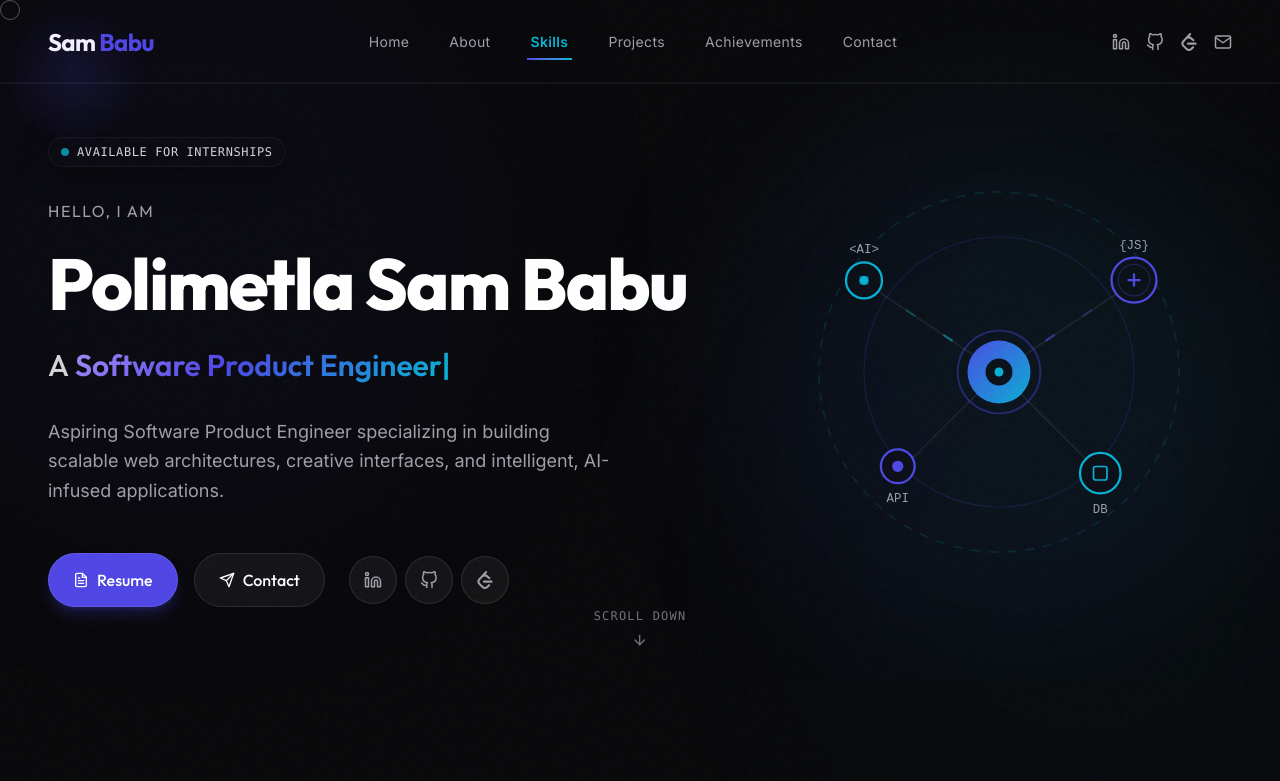
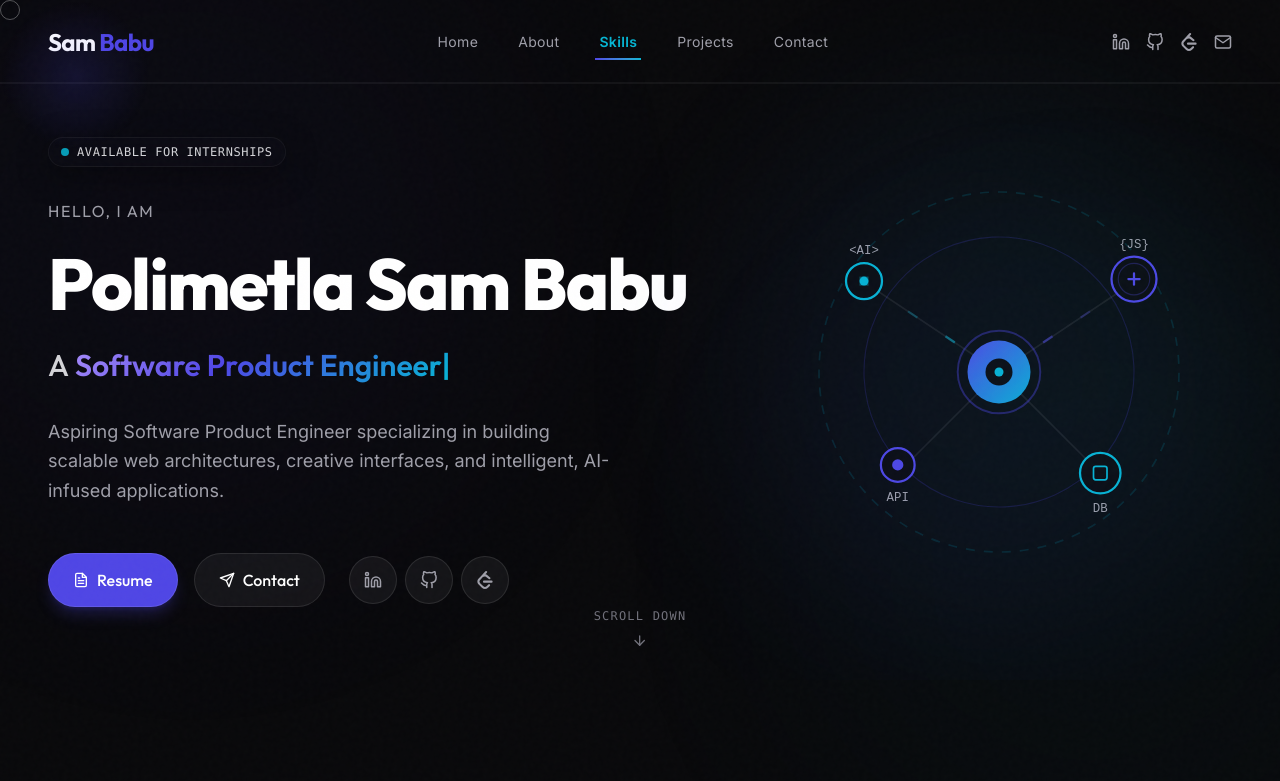
Before and after one commit to SamBabu123456789/Portfolio, a React (Vite) app: page / in a window 1280 px wide. Shown: the top 781 px of the page. Built offline with nearby package versions, Linux system fonts and the light colour scheme.

Commit message:
Remove achievements section and clean up description

```diff
--- a/src/App.jsx
+++ b/src/App.jsx
@@ -8,7 +8,6 @@ import Hero from "./components/Hero/Hero";
 import About from "./components/About/About";
 import Skills from "./components/Skills/Skills";
 import Projects from "./components/Projects/Projects";
-import Timeline from "./components/Timeline/Timeline";
 import Contact from "./components/Contact/Contact";
 import Footer from "./components/Footer/Footer";
 
@@ -168,7 +167,6 @@ export default function App() {
             <About />
             <Skills />
             <Projects />
-            <Timeline />
             <Contact />
           </main>
           <Footer />
--- a/src/components/Navbar/Navbar.jsx
+++ b/src/components/Navbar/Navbar.jsx
@@ -15,7 +15,6 @@ export default function Navbar() {
     { label: "About", target: "about" },
     { label: "Skills", target: "skills" },
     { label: "Projects", target: "projects" },
-    { label: "Achievements", target: "achievements" },
     { label: "Contact", target: "contact" },
   ];
 
--- a/src/data/portfolioData.js
+++ b/src/data/portfolioData.js
@@ -90,12 +90,5 @@ export const portfolioData = {
       liveDemo: "https://web-calculator-coral.vercel.app/",
       github: "https://github.com/SamBabu123456789/Web_Calculator"
     }
-  ],
-  achievements: [
-    {
-      metric: "70+",
-      label: "LeetCode Problems Solved",
-      description: "Solved 70+ Data Structures and Algorithms problems on LeetCode using C++ and Python across Arrays, Linked Lists, Trees, Dynamic Programming, and Graph problems through consistent practice."
-    }
   ]
 };
```
